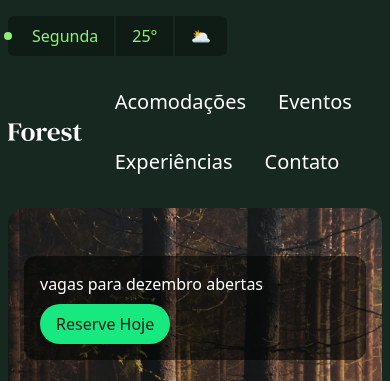
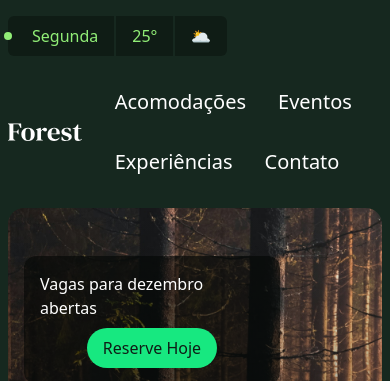
Before and after one commit to kessleru/Forest-Web, a website built with Vite: page index.html in a window 390 px wide. Shown: the top 381 px of the page. Built offline with nearby package versions, Linux system fonts and the light colour scheme.

Commit message:
refactor: resposividade do botão na introdução

```diff
--- a/index.html
+++ b/index.html
@@ -65,11 +65,11 @@
           alt="Floresta"
         />
         <div
-          class="bg-verde-950/60 rounded-xl flex flex-col gap-2 mb-8 p-4 items-start sm:items-center sm:py-1 sm:pl-4 sm:pr-1 sm:gap-8 sm:rounded-full sm:bg-verde-950 sm:inline-flex sm:flex-row"
+          class="w-full max-w-64 bg-verde-950/60 rounded-xl flex flex-col gap-2 mb-8 p-4 items-start sm:items-center sm:py-1 sm:pl-4 sm:pr-1 sm:gap-8 sm:rounded-full sm:bg-verde-950 sm:inline-flex sm:flex-row sm:max-w-none sm:w-auto"
         >
-          vagas para dezembro abertas
+          Vagas para dezembro abertas
           <a
-            class="bg-verde-400 text-verde-900 py-2 px-4 inline-block rounded-full"
+            class="bg-verde-400 text-verde-900 py-2 px-4 inline-block rounded-full max-sm:self-center"
             href="./"
             >Reserve Hoje</a
           >
```
